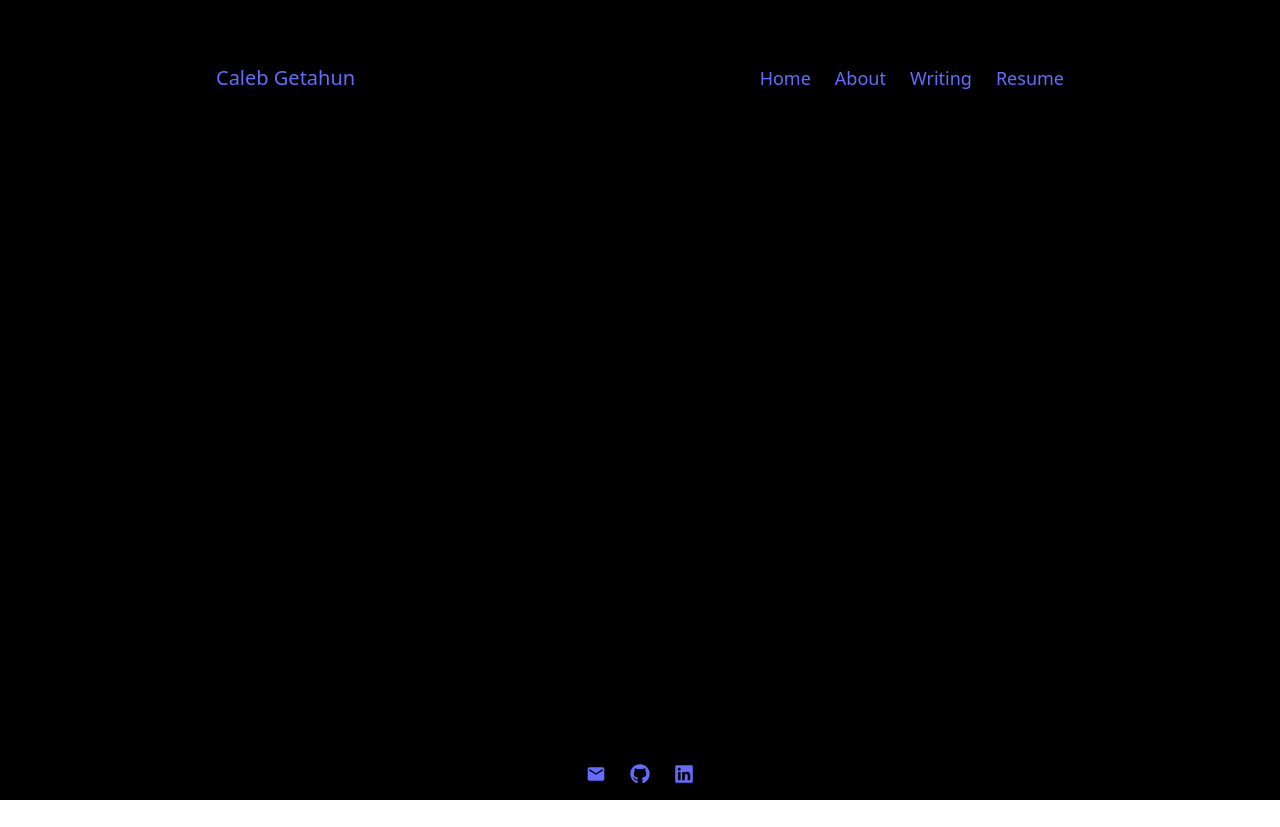
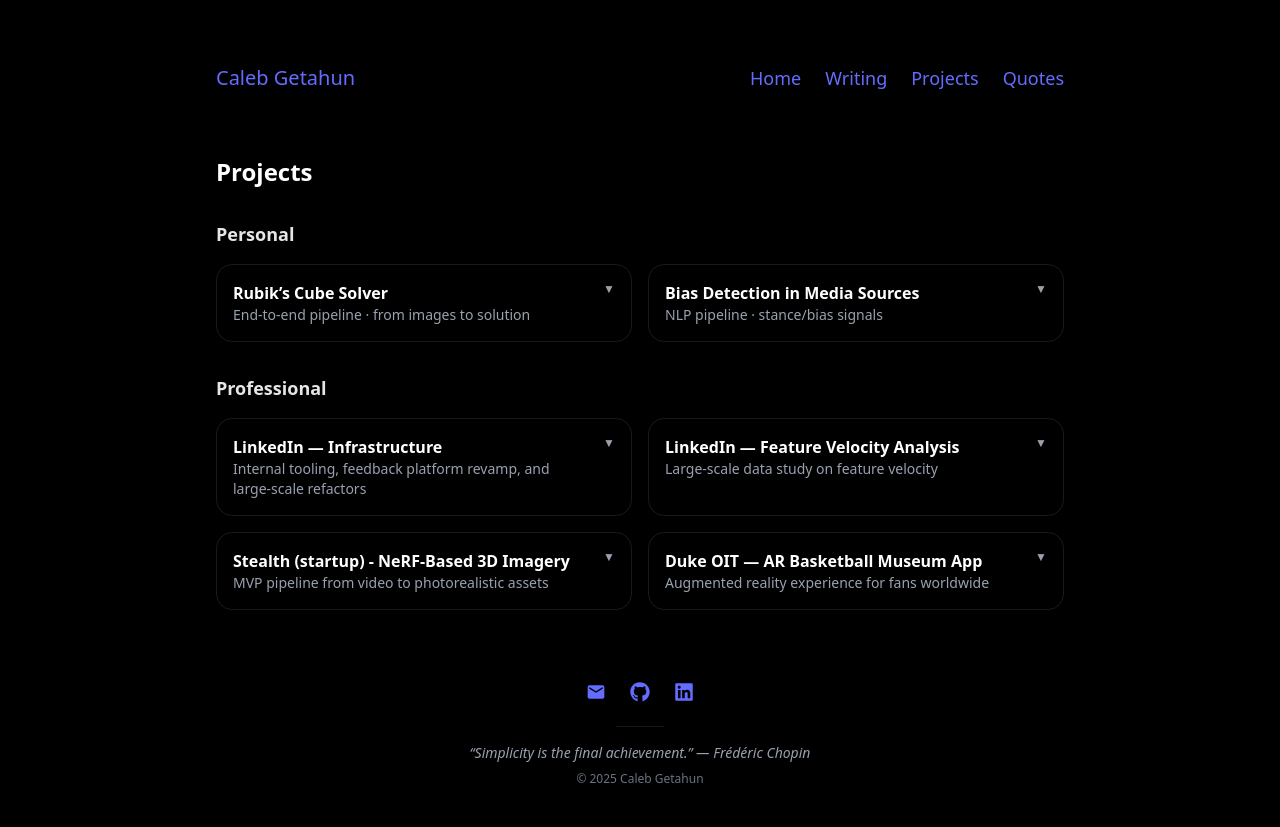
Before and after one commit to calebgetahun/personal-website, a React (Vite) app: page /projects in a window 1280 px wide. Before the commit the page ends 800 px from the top, so only its background shows below. Built offline with nearby package versions, Linux system fonts and the light colour scheme.

Commit message:
layout and content changes

```diff
--- a/src/App.jsx
+++ b/src/App.jsx
@@ -2,9 +2,11 @@ import React from "react";
 import { BrowserRouter, Routes, Route } from "react-router-dom";
 import Header from "./components/Header";
 import Home from "./components/Home";
-import About from "./components/About";
 import Writing from "./components/Writing";
-import BlogPost from "./components/BlogPost"; // dynamic MDX loader
+import BlogPost from "./components/BlogPost";
+import Projects from "./components/Projects";
+import Quotes from "./components/Quotes";
+import NotFound from "./components/NotFound";
 import { FaLinkedin, FaGithub } from "react-icons/fa";
 import { MdEmail } from "react-icons/md";
 import "katex/dist/katex.min.css";
@@ -12,43 +14,74 @@ import "katex/dist/katex.min.css";
 export default function App() {
   return (
     <BrowserRouter>
+      {/* Skip link for keyboard users */}
+      <a
+        href="#content"
+        className="sr-only focus:not-sr-only focus:fixed focus:top-3 focus:left-3 bg-white text-black px-3 py-2 rounded"
+      >
+        Skip to content
+      </a>
+
       <div className="min-h-screen flex flex-col bg-black text-white font-sans">
         <div className="max-w-4xl w-full mx-auto px-6 py-12 space-y-12 flex-grow">
           <Header />
 
-          <Routes>
-            <Route path="/" element={<Home />} />
-            <Route path="/about" element={<About />} />
-            <Route path="/writing" element={<Writing />} />
-            <Route path="/writing/:slug" element={<BlogPost />} />
-          </Routes>
+          {/* Main landmark for accessibility */}
+          <main id="content">
+            <Routes>
+              <Route path="/" element={<Home />} />
+              <Route path="/writing" element={<Writing />} />
+              <Route path="/projects" element={<Projects />} />
+              <Route path="/writing/:slug" element={<BlogPost />} />
+              <Route path="/quotes" element={<Quotes />} />
+              <Route path="*" element={<NotFound />} />
+            </Routes>
+          </main>
         </div>
 
-        <footer className="w-full bg-black py-4 px-6">
-          <div className="max-w-4xl mx-auto text-center flex justify-center space-x-6 text-gray-400">
+        <footer className="w-full bg-black px-6 pb-10">
+          {/* Socials */}
+          <div className="max-w-4xl mx-auto pt-6 text-center flex justify-center space-x-6 text-gray-400">
             <a
               href="mailto:calebgetahun011@gmail.com"
               className="hover:text-white transition"
+              aria-label="Email Caleb"
+              title="Email"
             >
               <MdEmail className="w-5 h-5" />
             </a>
             <a
               href="https://github.com/calebgetahun"
               target="_blank"
-              rel="noopener noreferrer"
+              rel="noopener noreferrer me"
               className="hover:text-white transition"
+              aria-label="Caleb on GitHub"
+              title="GitHub"
             >
               <FaGithub className="w-5 h-5" />
             </a>
             <a
               href="https://linkedin.com/in/calebgetahun"
               target="_blank"
-              rel="noopener noreferrer"
+              rel="noopener noreferrer me"
               className="hover:text-white transition"
+              aria-label="Caleb on LinkedIn"
+              title="LinkedIn"
             >
               <FaLinkedin className="w-5 h-5" />
             </a>
           </div>
+
+          <hr className="mt-6 mb-4 border-white/10 w-12 mx-auto" />
+
+          <p className="max-w-4xl mx-auto text-center text-sm text-gray-400 italic">
+            “Simplicity is the final achievement.” — Frédéric Chopin
+          </p>
+
+          {/* Tiny copyright (optional) */}
+          <p className="mt-2 text-center text-xs text-gray-500">
+            © {new Date().getFullYear()} Caleb Getahun
+          </p>
         </footer>
       </div>
     </BrowserRouter>
--- a/src/blog/rubiks-cube-math.mdx
+++ b/src/blog/rubiks-cube-math.mdx
@@ -1,9 +1,3 @@
 # The Theory of the Rubik’s Cube
 
-The first time I ever learned to solve the Rubik's Cube was in the 6th grade. I used the little instruction pamphlet that came with it to solve it over the next few days. I didn't know why any of what I was doing worked or how someone could even think of these algorithms. I hope to demystify some of that today through the lens of computer science and mathematics.
-
-Group theory shows up in many aspects of life. I remember learning about it for the first time in Abstract Algebra at Duke and having a tough time wrapping my head around it
-
-- The set of all possible rubiks cube permutations closed under the operation of making a face change is a Group
-- Read more about it here: [https://web.mit.edu/sp.268/www/rubik.pdf](https://web.mit.edu/sp.268/www/rubik.pdf)
-- Solving the Rubik’s Cube Optimally is NP-complete
+Coming soon!
--- a/src/components/About.jsx
+++ /dev/null
@@ -1,7 +0,0 @@
-export default function About() {
-  return (
-    <section id="about">
-      <h1>About Me</h1>
-    </section>
-  );
-}
--- a/src/components/Header.jsx
+++ b/src/components/Header.jsx
@@ -21,14 +21,6 @@ export default function Header() {
           Home
         </Link>
         <Link
-          to="/"
-          className={
-            isActive("/") ? "text-white" : "text-gray-400 hover:text-white"
-          }
-        >
-          About
-        </Link>
-        <Link
           to="/writing"
           className={
             isActive("/writing")
@@ -39,12 +31,24 @@ export default function Header() {
           Writing
         </Link>
         <Link
-          to="/resume.pdf"
-          target="_blank"
-          rel="noopener noreferrer"
-          className="text-gray-400 hover:text-white"
+          to="/projects"
+          className={
+            isActive("/projects")
+              ? "text-white"
+              : "text-gray-400 hover:text-white"
+          }
         >
-          Resume
+          Projects
+        </Link>
+        <Link
+          to="/quotes"
+          className={
+            isActive("/quotes")
+              ? "text-white"
+              : "text-gray-400 hover:text-white"
+          }
+        >
+          Quotes
         </Link>
       </nav>
     </header>
--- a/src/components/Home.jsx
+++ b/src/components/Home.jsx
@@ -2,18 +2,24 @@ export default function Home() {
   return (
     <section id="home" className="space-y-12">
       <p>
-        Hey, I'm Caleb — I like to code, lift heavy circles, and solve puzzles
-        (among many other things)
+        Hey, I'm Caleb! I like to code, lift heavy circles, and solve puzzles
+        (among many other things).
       </p>
       <p>
-        I recently graduated from Duke University where I studied Computer
-        Science + Math. While there, I tutored Data Structures & Algorithms and
+        I'm currently building systems-oriented projects at the intersection of
+        algorithms, backend infrastructure, concurrency, and applied AI - things
+        like a Rubik’s Cube solver with computer vision. Previously, I spent
+        about two years working on infrastructure at LinkedIn.
+      </p>
+      <p>
+        I graduated from Duke University, where I studied Computer Science and
+        Mathematics. While there, I tutored Data Structures & Algorithms and
         Linear Algebra, and served as a TA for a graduate-level course in iOS
         Mobile Programming.
       </p>
       <section className="space-y-4">
         <p className="text-white">
-          During the summertime away from school, I've worked at {""}
+          During the summertime away from school, I worked at {""}
           <a
             href="https://www.linkedin.com/blog/engineering/infrastructure"
             target="_blank"
@@ -22,8 +28,8 @@ export default function Home() {
           >
             LinkedIn
           </a>{" "}
-          (on iOS mobile infrastructure and developer productivity), studied
-          Ordinary and Partial Differential Equations abroad in {""}
+          (on iOS infrastructure), studied Ordinary and Partial Differential
+          Equations abroad in {""}
           <a
             href="https://my.globaled.duke.edu/_portal/tds-program-brochure?programid=10229"
             target="_blank"
--- /dev/null
+++ b/src/components/NotFound.jsx
@@ -0,0 +1,8 @@
+export default function NotFound() {
+  return (
+    <section className="space-y-2">
+      <h1 className="text-2xl font-semibold">404</h1>
+      <p className="text-gray-400">Page not found.</p>
+    </section>
+  );
+}
--- /dev/null
+++ b/src/components/Projects.jsx
@@ -0,0 +1,118 @@
+const personal = [
+  {
+    title: "Rubik’s Cube Solver",
+    tagline: "End-to-end pipeline · from images to solution",
+    stack: ["Python", "OpenCV", "FastAPI", "GCP", "Swift"],
+    blurb:
+      "Utilizing computer vision to read images of a Rubik's cube to output near optimal solution.",
+    links: [
+      {
+        label: "GitHub",
+        href: "https://github.com/calebgetahun/puzzle-solver",
+      },
+    ],
+  },
+  {
+    title: "Bias Detection in Media Sources",
+    tagline: "NLP pipeline · stance/bias signals",
+    stack: ["Python", "TensorFlow", "Pandas", "Matplotlib"],
+    blurb:
+      "NLP analysis using sentiment analysis to classify political bias in news articles.",
+    links: [
+      {
+        label: "GitHub",
+        href: "https://github.com/calebgetahun/Bias-Detection-in-Media-Sources",
+      },
+    ],
+  },
+];
+
+const professional = [
+  {
+    title: "LinkedIn — Infrastructure",
+    tagline:
+      "Internal tooling, feedback platform revamp, and large-scale refactors",
+    stack: ["Swift", "Objective-C"],
+    blurb:
+      "Revamped internal feedback tooling (A/B tested for rollout), refactored dependency-injection patterns, and analyzed feature velocity to guide mobile infrastructure investments.",
+  },
+  {
+    title: "LinkedIn — Feature Velocity Analysis",
+    tagline: "Large-scale data study on feature velocity",
+    stack: ["Python", "Scala", "SQL"],
+    blurb:
+      "Analyzed build/test signals and release metrics to identify bottlenecks; informed infra investment for developer productivity.",
+  },
+  {
+    title: "Stealth (startup) - NeRF-Based 3D Imagery",
+    tagline: "MVP pipeline from video to photorealistic assets",
+    stack: ["Django", "React", "GCP", "Luma API", "Three.js/WebGL"],
+    blurb:
+      "Built service to generate and render 3D assets from video input. Prototyped storage/compression and Shopify integration",
+  },
+  {
+    title: "Duke OIT — AR Basketball Museum App",
+    tagline: "Augmented reality experience for fans worldwide",
+    stack: ["Swift", "ARKit", "iOS"],
+    blurb:
+      "Developed an AR app showcasing Duke Basketball history and trophies in 3D for global fans. Integrated interactive animations and museum-grade asset rendering.",
+  },
+];
+
+function Group({ heading, items }) {
+  return (
+    <div className="space-y-4">
+      <h3 className="text-lg font-semibold text-white/90">{heading}</h3>
+      <div className="grid sm:grid-cols-2 gap-4">
+        {items.map((p) => (
+          <details
+            key={p.title}
+            className="group rounded-2xl border border-white/10 p-4 open:bg-white/5 open:border-white/20 transition"
+          >
+            <summary className="list-none cursor-pointer flex items-start justify-between gap-3">
+              <div>
+                <h4 className="text-base font-semibold">{p.title}</h4>
+                <p className="text-sm text-gray-400">{p.tagline}</p>
+              </div>
+              <span className="ml-3 text-xs text-gray-400 group-open:rotate-180 transition">
+                ▼
+              </span>
+            </summary>
+
+            <div className="mt-3 space-y-3">
+              <p className="text-sm text-gray-200">{p.blurb}</p>
+              {!!p.stack?.length && (
+                <p className="text-xs text-gray-500">{p.stack.join(" · ")}</p>
+              )}
+              {!!p.links?.length && (
+                <div className="flex flex-wrap gap-3">
+                  {p.links.map((l) => (
+                    <a
+                      key={l.label}
+                      href={l.href}
+                      target="_blank"
+                      rel="noopener noreferrer"
+                      className="text-sm underline decoration-white/30 hover:decoration-white"
+                    >
+                      {l.label}
+                    </a>
+                  ))}
+                </div>
+              )}
+            </div>
+          </details>
+        ))}
+      </div>
+    </div>
+  );
+}
+
+export default function Projects() {
+  return (
+    <section className="space-y-8">
+      <h2 className="text-2xl font-semibold">Projects</h2>
+      <Group heading="Personal" items={personal} />
+      <Group heading="Professional" items={professional} />
+    </section>
+  );
+}
--- /dev/null
+++ b/src/components/Quotes.jsx
@@ -0,0 +1,29 @@
+export default function Quotes() {
+  const quotes = [
+    {
+      text: "Simplicity is the final achievement. After one has played a vast quantity of notes and more notes, it is simplicity that emerges as the crowning reward of art",
+      author: "Frédéric Chopin",
+    },
+    {
+      text: "We suffer more often in imagination than in reality.",
+      author: "Seneca",
+    },
+  ];
+
+  return (
+    <section className="space-y-8">
+      <h1 className="text-2xl font-semibold">Quotes</h1>
+      <h2 className="text-xl text-gray-600 mb-8">
+        A collection of some quotes that have resonated with me
+      </h2>
+      <div className="space-y-6">
+        {quotes.map((q, i) => (
+          <blockquote key={i} className="border-l-2 border-gray-700 pl-4">
+            <p className="text-lg italic text-gray-100">“{q.text}”</p>
+            <footer className="text-sm text-gray-400 mt-1">— {q.author}</footer>
+          </blockquote>
+        ))}
+      </div>
+    </section>
+  );
+}
```
Also changed, not shown: 1 other file (tests, documents, lock files or other folders).
